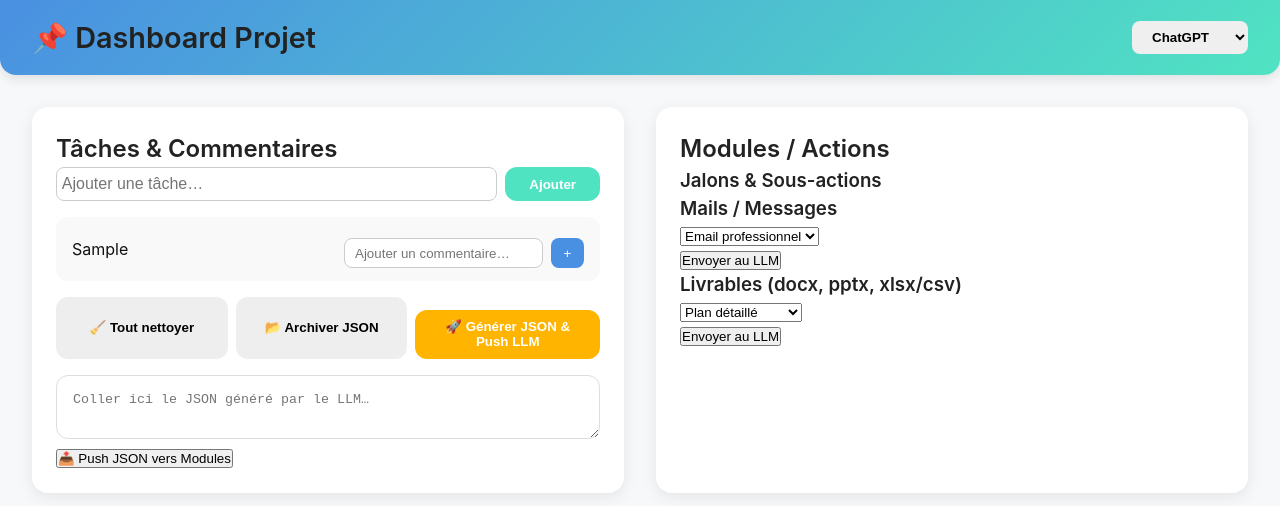
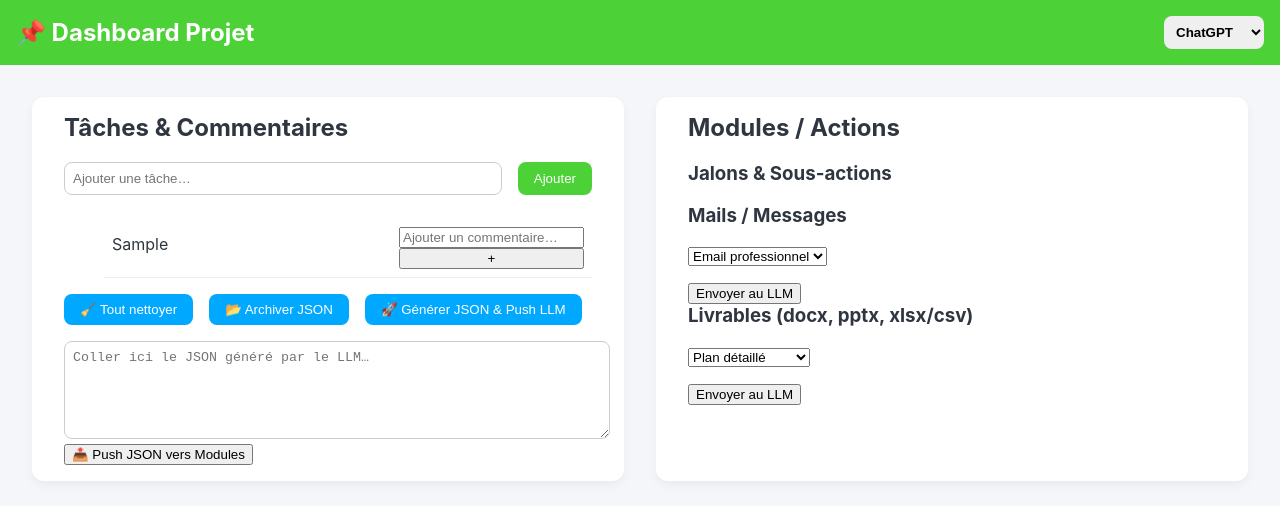
Before and after one commit to b33n-tech/exocog-9, a plain HTML site: page index.html in a window 1280 px wide. Both pictures are taken after typing "Sample" into the empty fields and a click on the button "Ajouter". Drawn offline with Linux system fonts and the light colour scheme.

Commit message:
Update style.css

```diff
--- a/style.css
+++ b/style.css
@@ -1,76 +1,67 @@
-/* --- Reset et typo moderne --- */
-* { box-sizing:border-box; margin:0; padding:0; }
-body { font-family: 'Inter', sans-serif; background: #f6f8fa; color:#111; line-height:1.5; }
-h1,h2,h3 { font-weight:600; color:#222; }
+body {
+  font-family: "Inter", sans-serif;
+  margin:0;
+  padding:0;
+  background:#f5f6fa;
+  color:#2f3640;
+}
 
-/* --- Header --- */
 header {
-  background: linear-gradient(135deg,#4a90e2,#50e3c2);
-  color:white; padding:1rem 2rem; display:flex; justify-content:space-between; align-items:center; border-bottom-left-radius:16px; border-bottom-right-radius:16px;
-  box-shadow:0 4px 12px rgba(0,0,0,0.1);
+  background:#4cd137;
+  padding:1rem;
+  display:flex;
+  justify-content: space-between;
+  align-items:center;
+  color:white;
 }
-header h1 { font-size:1.8rem; }
-header select { padding:0.5rem 1rem; border-radius:8px; border:none; font-weight:600; cursor:pointer; }
 
-/* --- Main layout --- */
-main { display:flex; flex-wrap:wrap; gap:2rem; padding:2rem; justify-content:center; }
+header h1 { margin:0; font-size:1.5rem; }
+header select {
+  padding:0.5rem;
+  border:none;
+  border-radius:8px;
+  font-weight:bold;
+}
 
-/* --- Sections --- */
+main {
+  display:flex;
+  gap:2rem;
+  padding:2rem;
+}
+
 section {
-  background:white; border-radius:16px; padding:1.5rem; flex:1 1 420px; box-shadow:0 4px 16px rgba(0,0,0,0.08); transition: transform 0.2s, box-shadow 0.2s;
+  background:white;
+  padding:1rem 2rem;
+  border-radius:12px;
+  flex:1;
+  box-shadow:0 4px 10px rgba(0,0,0,0.05);
 }
-section:hover { transform:translateY(-4px); box-shadow:0 8px 24px rgba(0,0,0,0.15); }
 
-/* --- Tâches input --- */
-.task-input { display:flex; gap:0.5rem; margin-bottom:1rem; }
-.task-input input { flex:1; padding:0.6rem 1rem; border-radius:12px; border:1px solid #ddd; font-size:1rem; }
-.task-input button { padding:0.6rem 1.5rem; border:none; background:#50e3c2; color:white; border-radius:12px; font-weight:600; cursor:pointer; transition:0.2s; }
-.task-input button:hover { background:#4ac7aa; }
+h2,h3 { margin-top:0; }
 
-/* --- Buttons Row --- */
-.buttons-row { display:flex; gap:0.5rem; margin-top:1rem; }
-.buttons-row button { flex:1; padding:0.6rem; border:none; border-radius:12px; background:#eee; font-weight:600; cursor:pointer; transition:0.2s; }
-.buttons-row button:hover { background:#ddd; }
+.task-input { display:flex; gap:1rem; margin-bottom:1rem; }
+.task-input input { flex:1; padding:0.5rem; border-radius:8px; border:1px solid #ccc; }
+.task-input button { padding:0.5rem 1rem; border:none; background:#4cd137; color:white; border-radius:8px; cursor:pointer; }
 
-/* --- Task list --- */
-ul { list-style:none; padding:0; }
-li.task-item {
-  background:#f9f9f9; padding:0.8rem 1rem; margin-bottom:0.5rem; border-radius:12px;
-  display:flex; justify-content:space-between; align-items:center; cursor:pointer; transition:0.2s;
+.buttons-row { display:flex; gap:1rem; margin-top:1rem; }
+.buttons-row button { padding:0.5rem 1rem; border:none; border-radius:8px; cursor:pointer; background:#00a8ff; color:white; }
+
+#tasksContainer li, #jalonsList li, #messagesList li, #livrablesList li {
+  padding:0.5rem;
+  border-bottom:1px solid #eee;
+  display:flex;
+  justify-content:space-between;
+  align-items:center;
 }
-li.task-item:hover { background:#e6f7ff; transform:translateY(-2px); }
-.comment-section { margin-top:0.5rem; display:flex; gap:0.5rem; }
-.comment-section input { flex:1; padding:0.4rem 0.6rem; border-radius:8px; border:1px solid #ccc; }
-.comment-section button { padding:0.4rem 0.8rem; border:none; border-radius:8px; background:#4a90e2; color:white; cursor:pointer; transition:0.2s; }
-.comment-section button:hover { background:#3a78c2; }
 
-/* --- Textarea JSON --- */
-textarea { width:100%; padding:1rem; border-radius:12px; border:1px solid #ddd; margin-top:1rem; font-family:monospace; resize:vertical; }
+.comment-section {
+  display:flex;
+  flex-direction:column;
+  margin-top:0.5rem;
+}
 
-/* --- Prompts --- */
-#promptsContainer { margin-top:1rem; display:flex; gap:0.5rem; flex-wrap:wrap; }
-#promptsContainer button { padding:0.6rem 1rem; border:none; border-radius:12px; background:#ff6b6b; color:white; font-weight:600; cursor:pointer; transition:0.2s; }
-#promptsContainer button:hover { background:#e55a5a; }
+.comment-input { display:flex; gap:0.5rem; margin-top:0.5rem; }
+.comment-input input { flex:1; padding:0.3rem; border-radius:6px; border:1px solid #ccc; }
+.comment-input button { padding:0.3rem 0.6rem; border:none; background:#e84118; color:white; border-radius:6px; cursor:pointer; }
 
-/* --- Modules --- */
-.module { margin-top:2rem; padding:1rem; background:#f0f4f8; border-radius:16px; box-shadow:0 2px 8px rgba(0,0,0,0.05); }
-.module h3 { margin-bottom:0.8rem; color:#4a90e2; }
-
-/* --- Tableaux modules --- */
-table { width:100%; border-collapse:collapse; border-radius:12px; overflow:hidden; }
-table th, table td { padding:0.6rem; text-align:left; }
-table tbody tr { transition:0.2s; }
-table tbody tr:hover { background:#e6f7ff; }
-input[type=text] { border-radius:8px; border:1px solid #ccc; padding:0.3rem; width:100%; }
-
-/* --- Livrables & Jalons --- */
-#livrablesList li, #jalonsList li {
-  background:white; padding:0.6rem; margin-bottom:0.5rem; border-radius:12px; display:flex; justify-content:space-between; align-items:center;
-  box-shadow:0 2px 6px rgba(0,0,0,0.05); transition:0.2s;
-}
-#livrablesList li:hover, #jalonsList li:hover { transform:translateY(-2px); box-shadow:0 4px 12px rgba(0,0,0,0.1); }
-#livrablesList input[type=text], #jalonsList input[type=text] { margin-left:0.5rem; flex:1; }
-
-/* --- Envoyer LLM Buttons --- */
-button[id^="generate"] { margin-top:0.8rem; background:#ffb400; color:white; font-weight:700; padding:0.6rem 1rem; border:none; border-radius:12px; cursor:pointer; transition:0.2s; }
-button[id^="generate"]:hover { background:#e6a300; }
+textarea { width:100%; min-height:80px; margin-top:1rem; padding:0.5rem; border-radius:8px; border:1px solid #ccc; font-family:monospace; }
```
